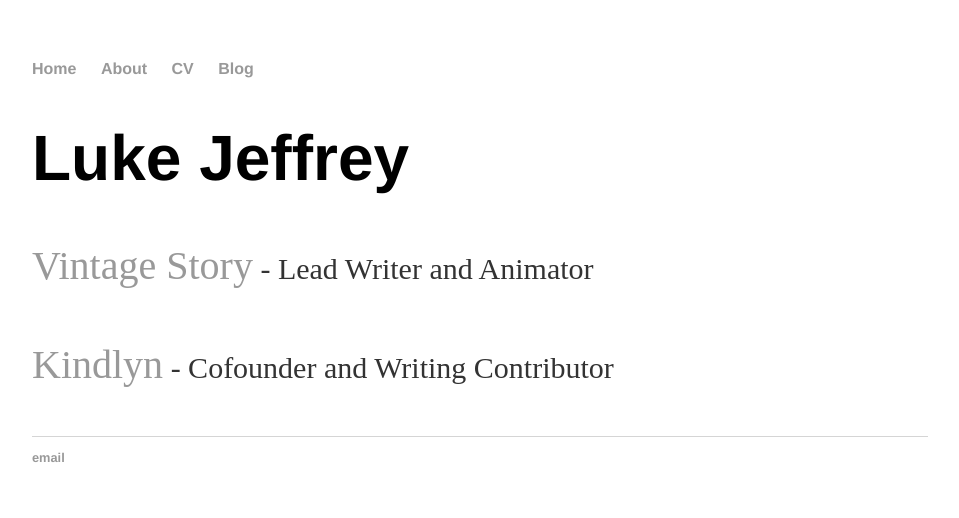
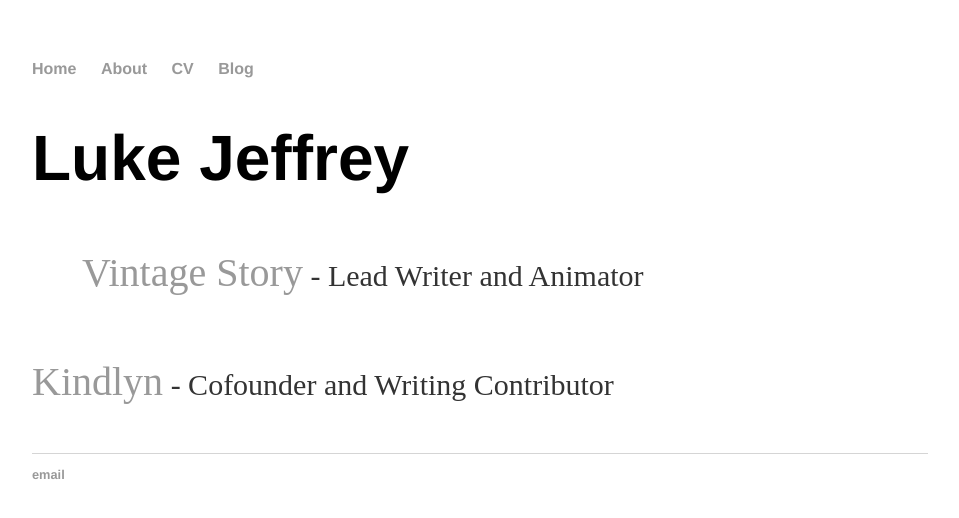
Before and after one commit to GralphGralph/GralphGralph.github.io, a Jekyll site: the page built from index.html, in a window 1280 px wide. Shown: the top 518 px of the page, without its empty margins (160-1119 px from the left). Built offline with Jekyll 4.4.1, drawn with Linux system fonts in a browser that asks for light colours.

Commit message:
Update index.html

```diff
--- a/index.html
+++ b/index.html
@@ -4,7 +4,7 @@ title: Luke Jeffrey
 ---
 <div class="blurb">
 	<h1 style = "font-size: 400%;">Luke Jeffrey</h1>
-	<p style = "font-size: 250%;"><a href="https://www.vintagestory.at/">Vintage Story</a><small style = "font-size: 75%;"> - Lead Writer and Animator</small></p>
+	<p style = "font-size: 250%; margin: 50px;"><a href="https://www.vintagestory.at/">Vintage Story</a><small style = "font-size: 75%;"> - Lead Writer and Animator</small></p>
 	<p style = "font-size: 250%;"><a href="http://kindlyn.blogspot.com/">Kindlyn</a><small style = "font-size: 75%;"> - Cofounder and Writing Contributor</small></p>
 
 </div><!-- /.blurb -->
```
